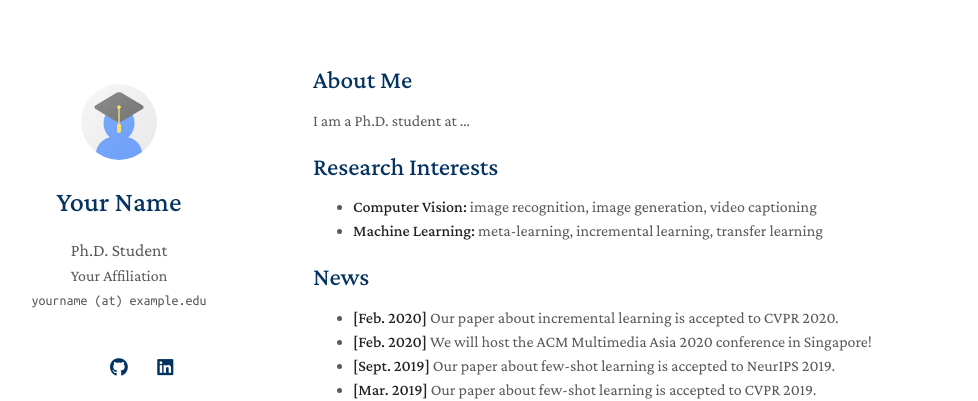
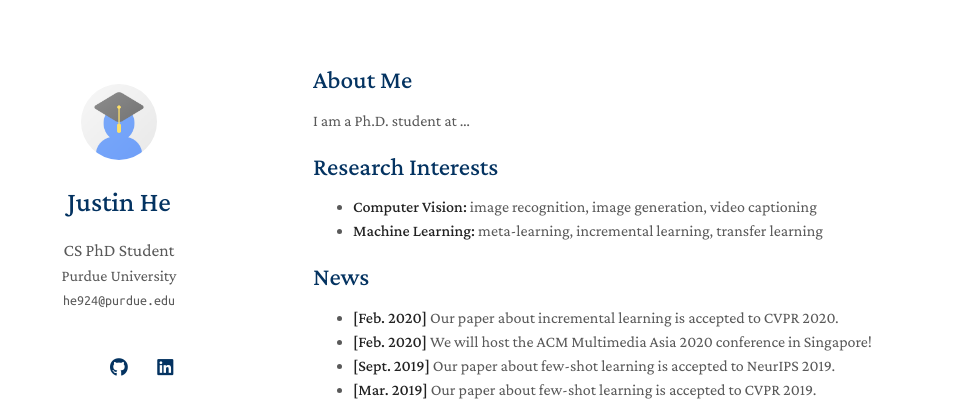
Before and after one commit to jjustinhe/jjustinhe.github.io, a Jekyll site: the page built from index.md, in a window 1280 px wide. Shown: the top 401 px of the page, without its empty margins (157-1135 px from the left). Built offline with Jekyll 4.4.1, drawn with Linux system fonts in a browser that asks for light colours; a style sheet for code colours, icons or effects is not loaded; our own code applies the rules of GitHub Pages for plain Markdown files.

Commit message:
Update _config.yml

```diff
--- a/_config.yml
+++ b/_config.yml
@@ -1,8 +1,8 @@
 # Basic Information
-title: Your Name
-position: Ph.D. Student
-affiliation: Your Affiliation
-email: yourname (at) example.edu
+title: Justin He
+position: CS PhD Student
+affiliation: Purdue University
+email: he924@purdue.edu
 
 # Search Engine Optimization (SEO)
 # The following information is used to improve the website traffic from search engines, e.g., Google.
@@ -30,7 +30,7 @@ enable_footnote: true
 
 # Auto Dark Mode
 # You may use the option to disable the automatic dark theme
-auto_dark_mode: true
+auto_dark_mode: false
 
 # Font
 # You can use this option to choose between Serif or Sans Serif fonts.
```
